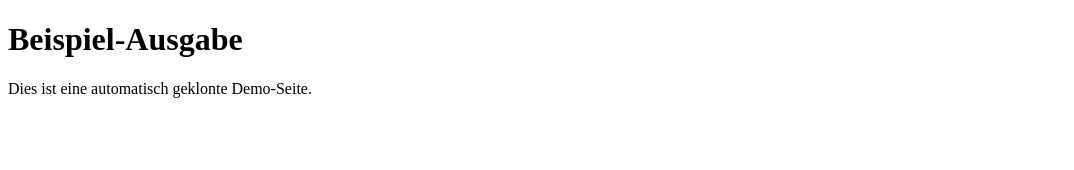
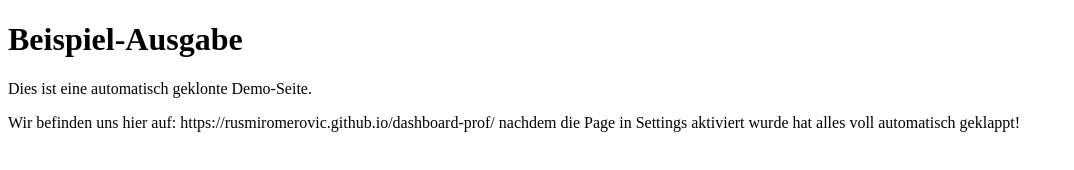
Before and after one commit to RusmirOmerovic/dashboard-prof, a plain HTML site: page index.html in a window 1280 px wide. Shown: the whole page, without its empty margins (0-1074 px from the left). Drawn offline with Linux system fonts and the light colour scheme.

Commit message:
test-push-Befehl erfolgreich! PPages aktualisiert, anzeige der url!

```diff
--- a/index.html
+++ b/index.html
@@ -7,5 +7,6 @@
 <body>
   <h1>Beispiel-Ausgabe</h1>
   <p id="output">Dies ist eine automatisch geklonte Demo-Seite.</p>
+  <p>Wir befinden uns hier auf: https://rusmiromerovic.github.io/dashboard-prof/ nachdem die Page in Settings aktiviert wurde hat alles voll automatisch geklappt!</p>
 </body>
 </html>
```
